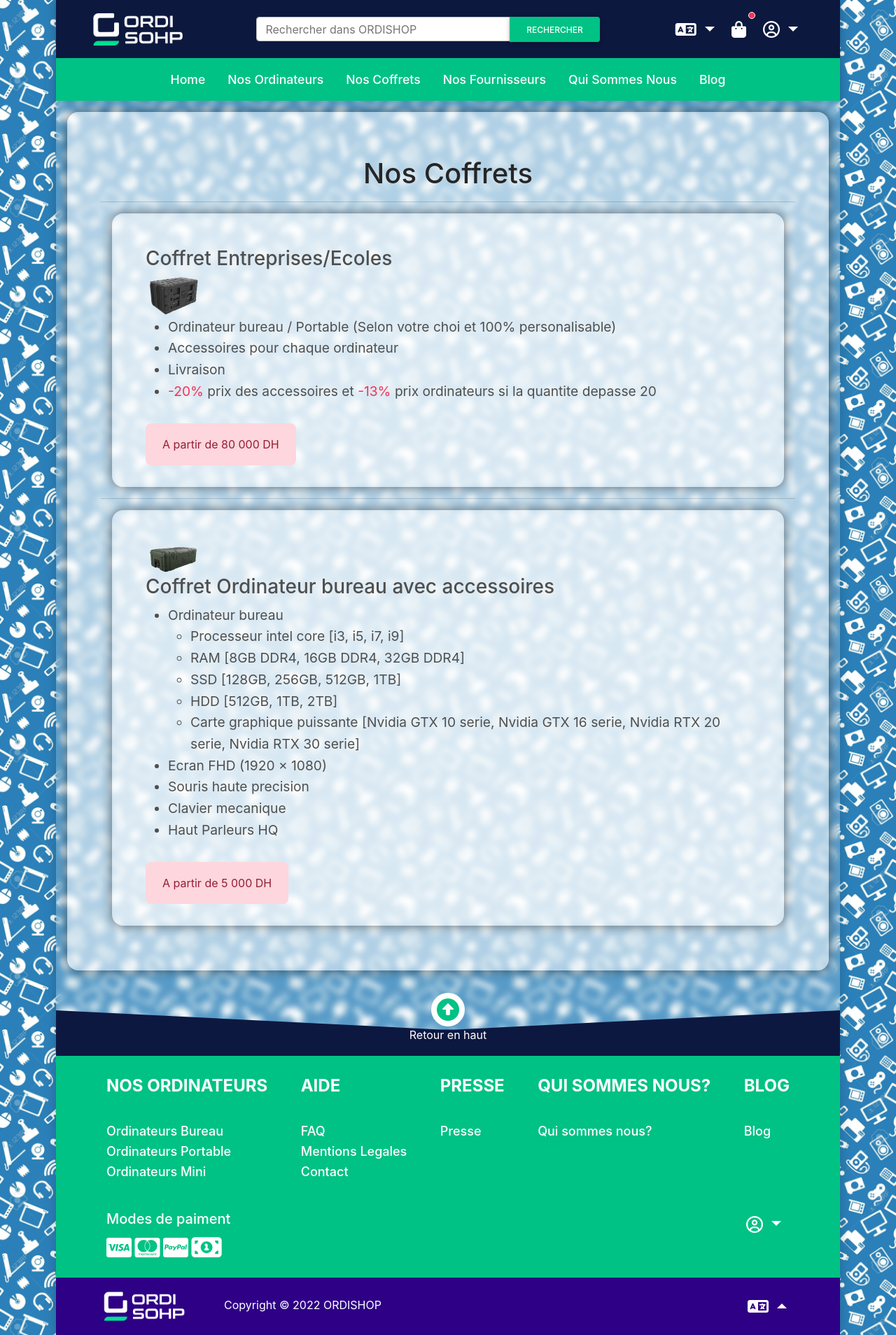
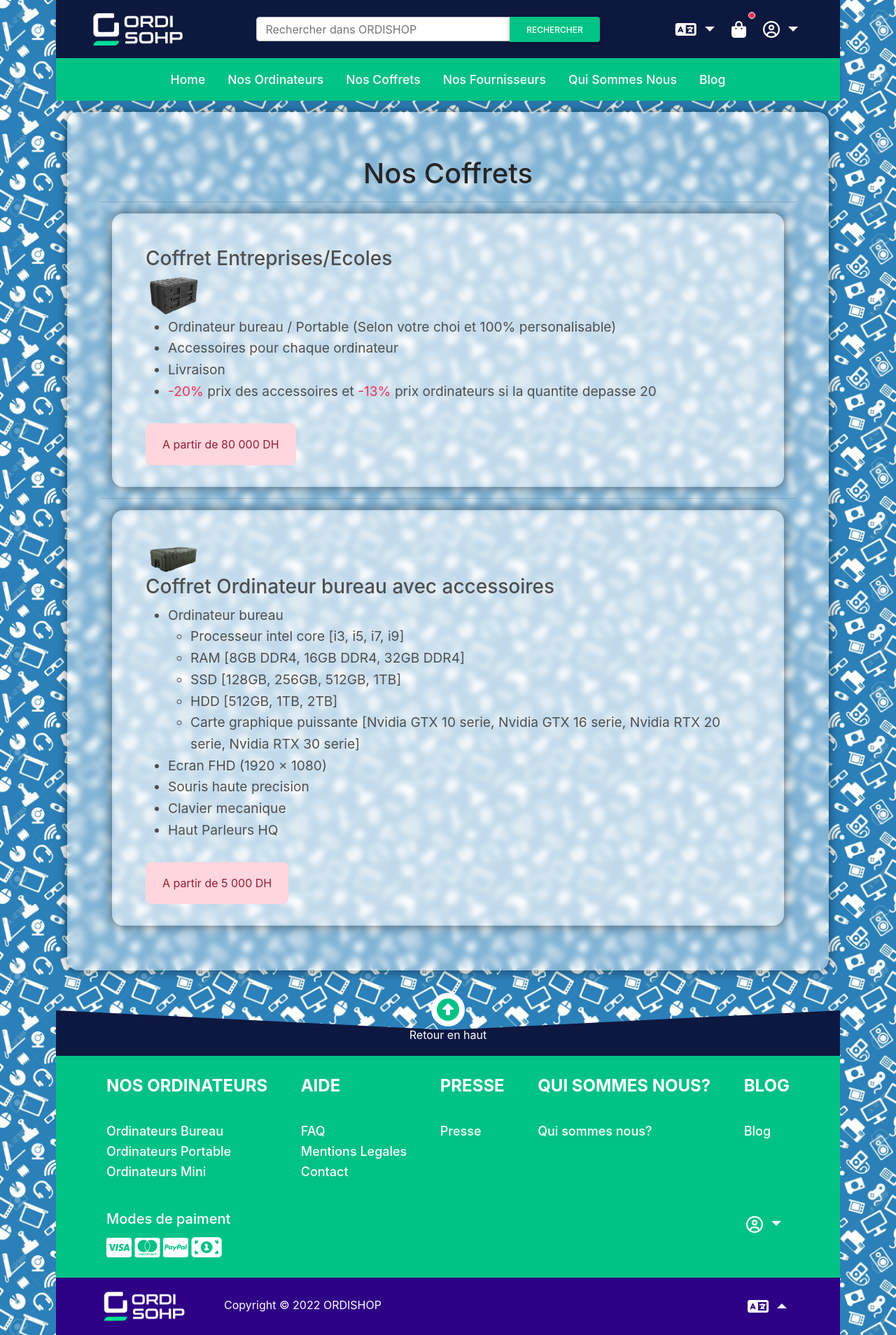
Before and after one commit to black-purple/ordishop, a PHP site: page /html/nos-cof.html in a window 1280 px wide. Shown: the whole page at 70% size. Run offline with PHP 8.4, Linux system fonts and the light colour scheme; some libraries are stand-ins or nearby versions; some web fonts are replaced.

Commit message:
fix: fixed background bug

```diff
--- a/css/main.css
+++ b/css/main.css
@@ -124,7 +124,7 @@ footer{
 }
 
 @media screen and (min-width:720px) {
-    main{
+    #main{
         z-index: -2;
         background-color: #ffffff36;
         box-shadow: 0 0 1rem #00000036;
```
